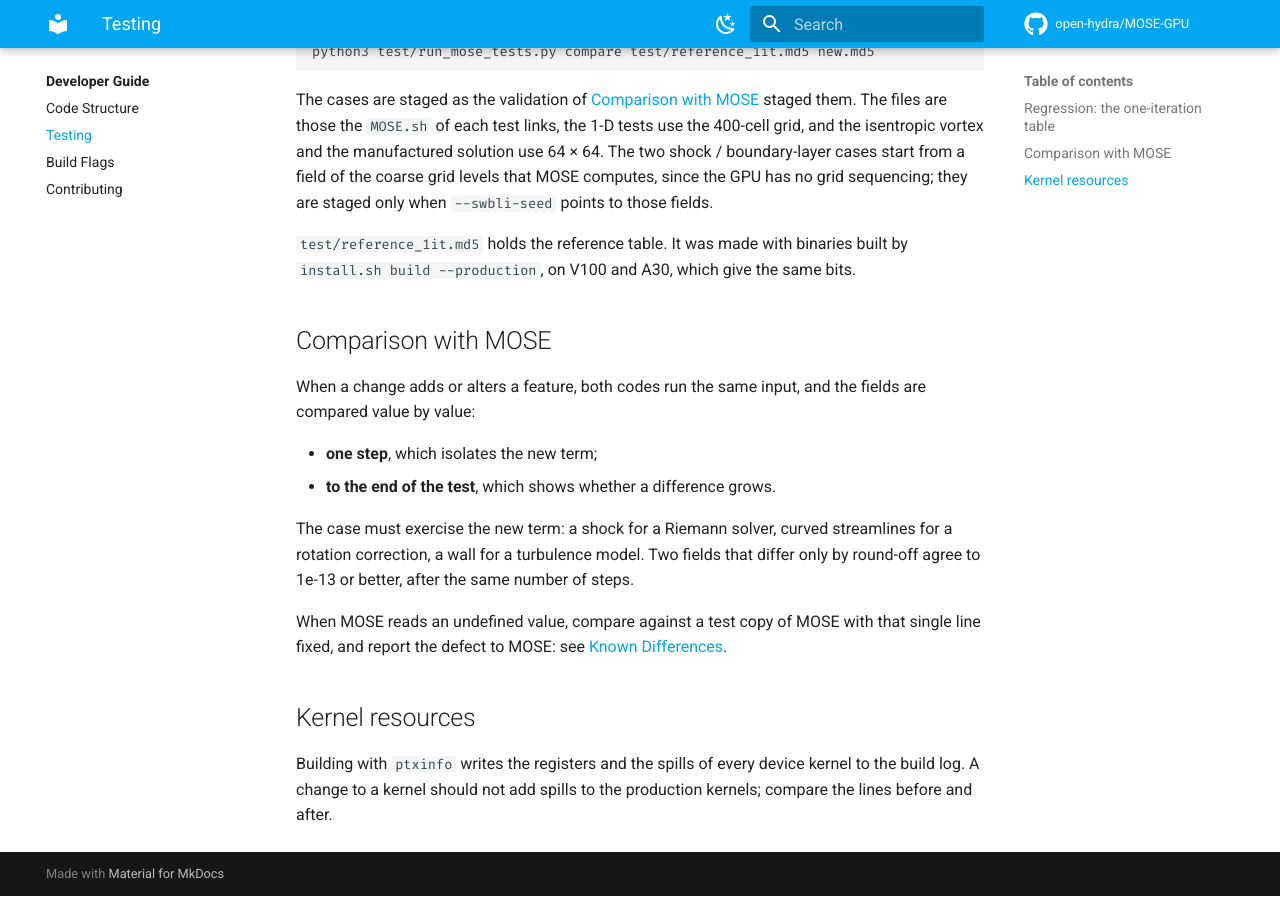
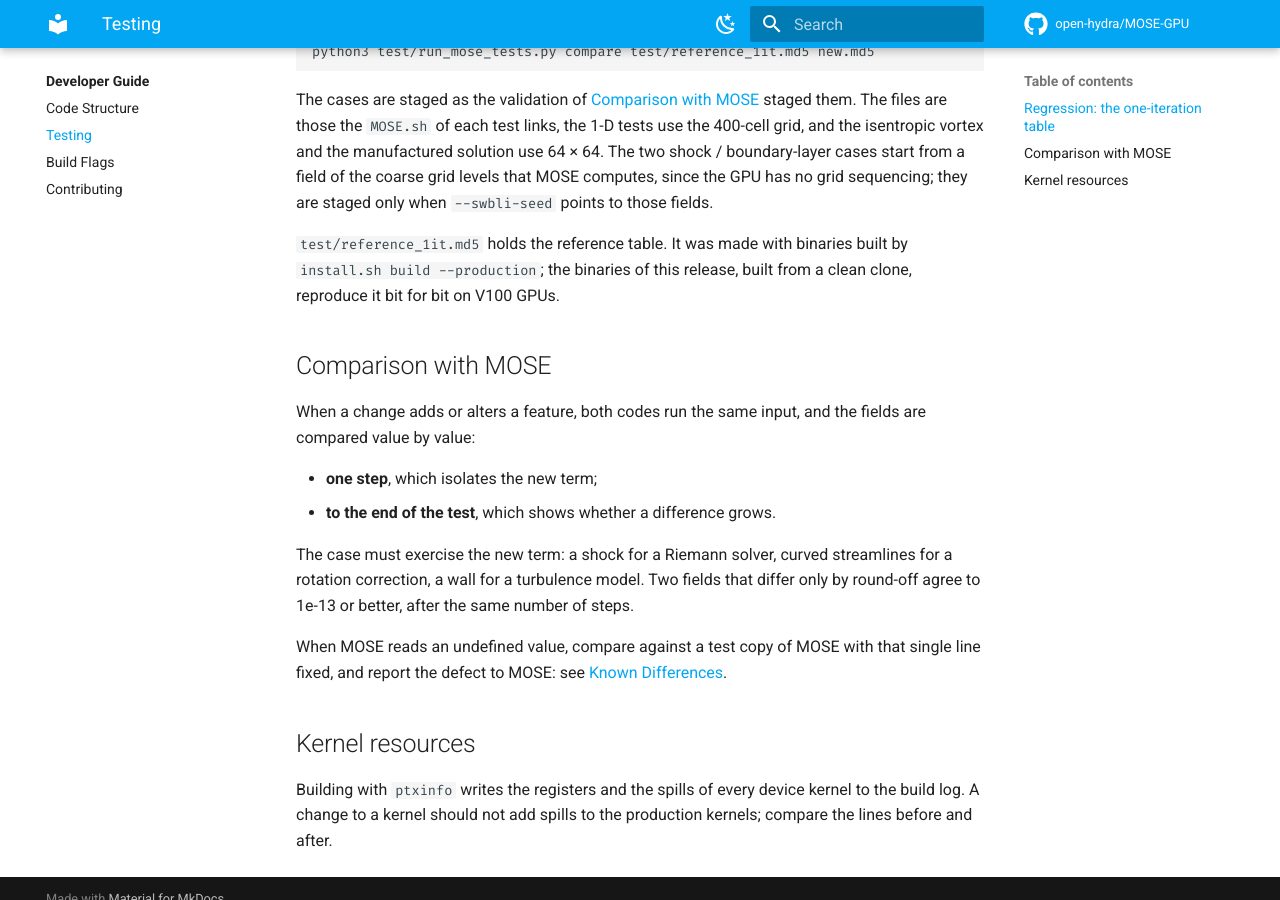
Before and after one commit to open-hydra/MOSE-GPU, an MkDocs documentation site: the page built from docs/development/testing.md, in a window 1280 px wide and 900 px high, scrolled down 777 px. Built offline with MkDocs 1.6.1 and Material for MkDocs 9.7.7, drawn with Linux system fonts in a browser that asks for light colours; comment, search, counter and statistics services are not loaded.

Commit message:
Docs: the reference table as verified on this release
The one-iteration table was reproduced bit for bit from a clean clone on V100 GPUs; say that, not more.

Co-Authored-By: Claude Opus 5.5 <noreply@anthropic.com>

```diff
--- a/docs/development/testing.md
+++ b/docs/development/testing.md
@@ -31,8 +31,8 @@ the `MOSE.sh` of each test links, the 1-D tests use the 400-cell grid, and the i
 solution use 64 × 64. The two shock / boundary-layer cases start from a field of the coarse grid levels that MOSE computes,
 since the GPU has no grid sequencing; they are staged only when `--swbli-seed` points to those fields.
 
-`test/reference_1it.md5` holds the reference table. It was made with binaries built by `install.sh build --production`,
-on V100 and A30, which give the same bits.
+`test/reference_1it.md5` holds the reference table. It was made with binaries built by `install.sh build --production`;
+the binaries of this release, built from a clean clone, reproduce it bit for bit on V100 GPUs.
 
 ## Comparison with MOSE
 
```
Also changed, not shown: 1 other file.
